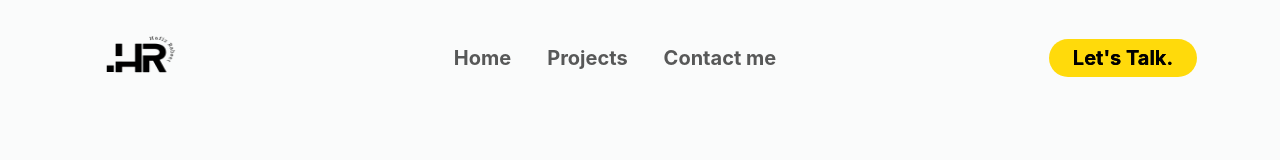
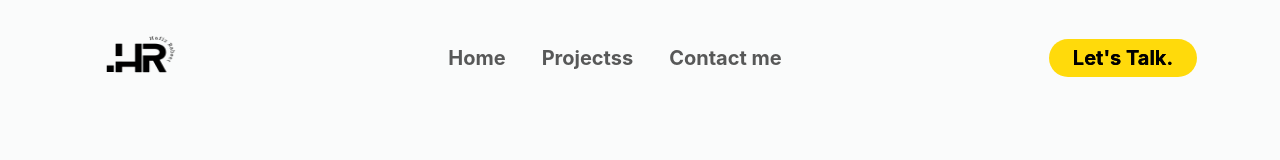
Before and after one commit to RabeetEngineer/portfolio, a React (Create React App) app: page / in a window 1280 px wide. Shown: the top 160 px of the page. Built offline with nearby package versions, Linux system fonts and the light colour scheme.

Commit message:
second commit

```diff
--- a/src/components/navbar/Navbar.js
+++ b/src/components/navbar/Navbar.js
@@ -34,7 +34,7 @@ const Navbar = () => {
                 </li>
                 <li class="nav-item">
                   <Link class="nav-link nav-items" to="/projects">
-                    Projects
+                    Projectss
                   </Link>
                 </li>
                 <li class="nav-item">
```
